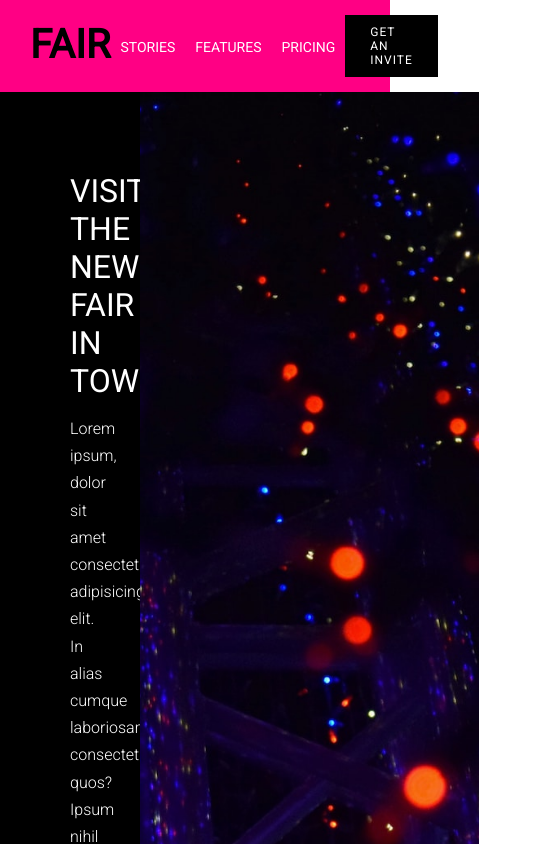
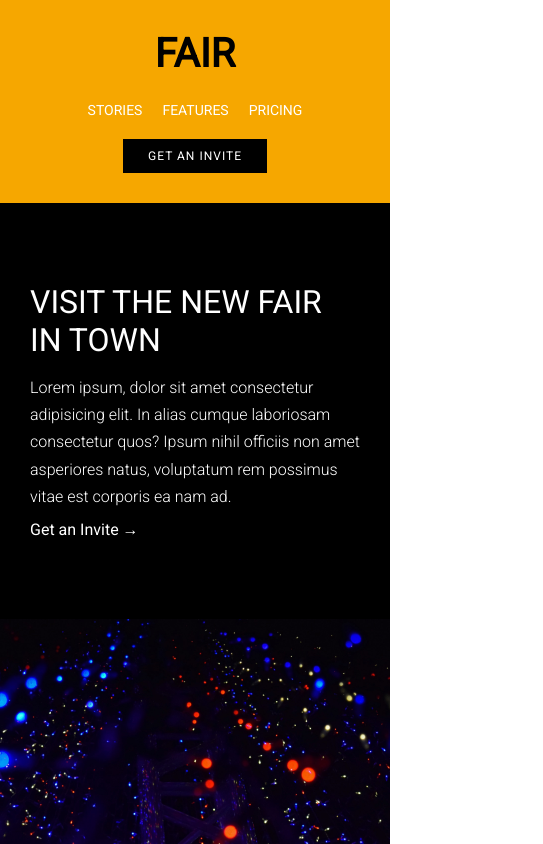
Before and after one commit to pablosnhz/page-grid-02, a plain HTML site: page index.html in a window 390 px wide. Shown: the top 844 px of the page, 543 px wide, since content can reach past the window. Drawn offline with Linux system fonts and the light colour scheme; a web font is replaced by a local one.

Commit message:
responsive

```diff
--- a/style.css
+++ b/style.css
@@ -82,7 +82,7 @@ a {
 }
 
 .bk-light {
-    background: #ff0084;
+    background: #f6a700;
 }
 
 .link-dark {
@@ -251,3 +251,72 @@ a {
 }
 
 /* footer */
+
+#mainfooter {
+    padding: 15px 0;
+}
+
+#mainfooter img {
+    height: 30px;
+}
+
+#mainfooter .flex {
+    justify-content: space-between;
+    padding: 10px 0;
+}
+
+
+@media screen and (max-width: 768px) {
+    .flex {
+        flex-direction: column;
+    }
+
+    .grid {
+        grid-template-columns: repeat(1, 1fr);
+    }
+
+    /* navbar */
+
+    #navbar {
+        padding: 30px 0;
+    }
+
+    #navbar .container {
+        flex-direction: column;
+    }
+
+    /* photos */
+
+    .grid {
+        grid-template-columns: 1fr;
+    }
+
+    .grid-box-1,
+    .grid-box-2,
+    .grid-box-3,
+    .grid-box-4,
+    .grid-box-5,
+    .grid-box-6 {
+        grid-column: 1; /* Ajustamos todas las grid-box a la primera columna */
+        grid-row: auto; /* Ajustamos las filas según la posición en la columna */
+        padding: 80px 30px;  /* Eliminamos cualquier imagen de fondo si es necesario */
+    }
+
+    .grid-box-1,
+    .grid-box-4,
+    .grid-box-5 {
+        padding: 80px 30px;
+    }
+
+
+    /* footer */
+
+    #mainfooter {
+        text-align: center;
+    }
+
+    #mainfooter img {
+        margin: 0 auto;
+        margin-bottom: 20px;
+    }
+}
```
